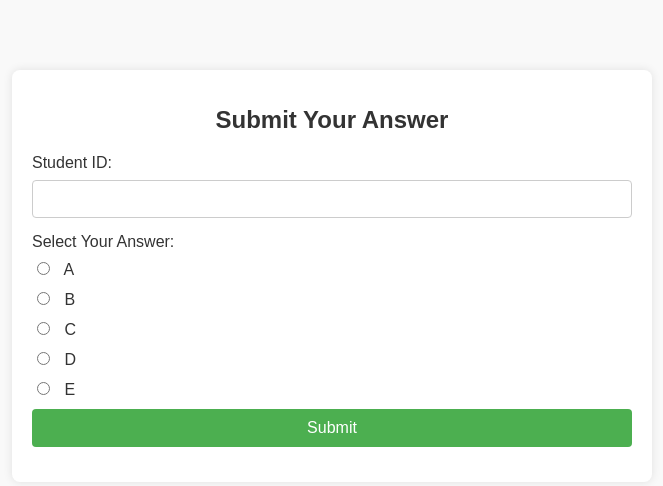
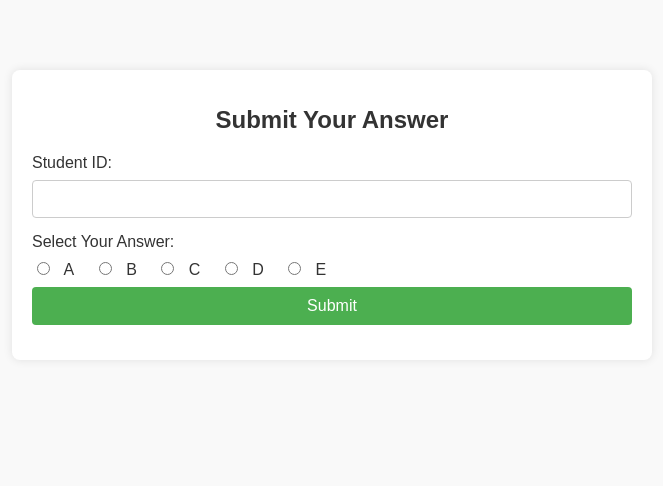
Before and after one commit to kmogis/Student_Answer_Questions, a Flask app: page /answer/1 in a window 1280 px wide. Shown: the top 486 px of the page, without its empty margins (308-971 px from the left). Run offline with Flask 2, Linux system fonts and the light colour scheme.

Commit message:
Update styles.css

```diff
--- a/static/styles.css
+++ b/static/styles.css
@@ -56,6 +56,9 @@ input[type="radio"] {
 }
 
 .radio-group label {
-    margin-bottom: 10px;
-    display: block;
+    display: inline-block;
+    margin-right: 15px;
+    font-size: 16px;
 }
+
+}
```
